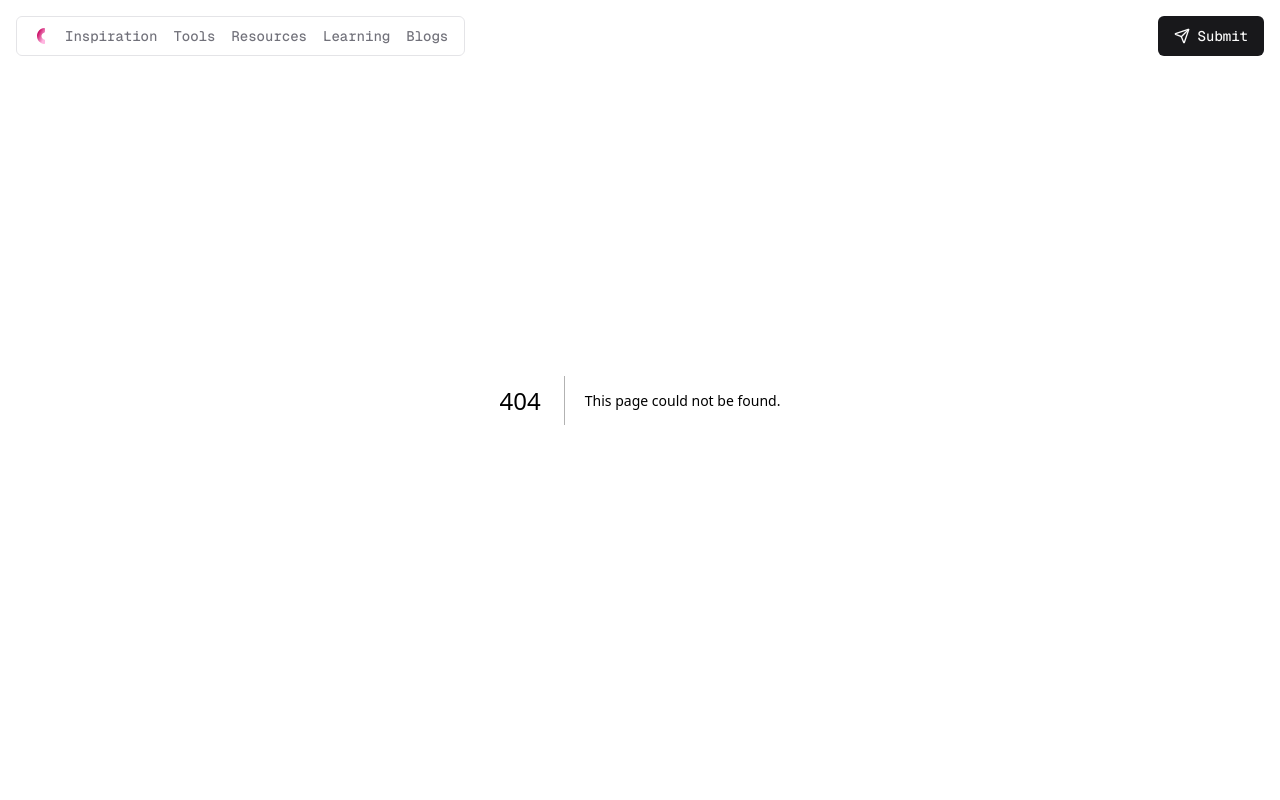
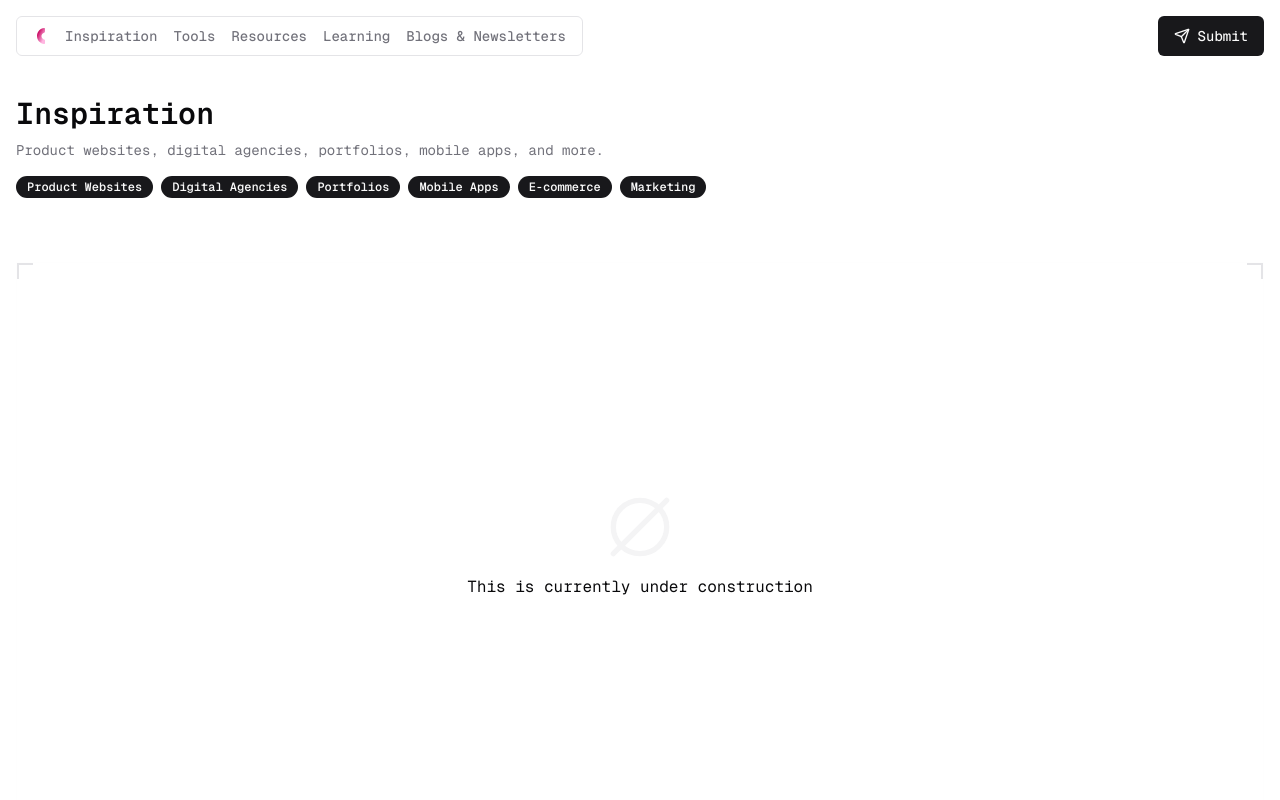
Before and after one commit to haroldjeshua/curation, a Next.js app: page /inspiration in a window 1280 px wide. Before the commit this address had no page. Shown: the top 800 px of the page. Built offline with nearby package versions, Linux system fonts and the light colour scheme.

Commit message:
add badge, add init routes, lil ui fix

```diff
--- /dev/null
+++ b/app/(routes)/inspiration/page.tsx
@@ -0,0 +1,50 @@
+import { Badge } from "@/components/ui/badge";
+import { CircleSlash2 } from "lucide-react";
+
+type InspirationTag = {
+  name: string;
+};
+
+const inspirationTags: InspirationTag[] = [
+  { name: "Product Websites" },
+  { name: "Digital Agencies" },
+  { name: "Portfolios" },
+  { name: "Mobile Apps" },
+  { name: "E-commerce" },
+  { name: "Marketing" },
+];
+
+export default function page() {
+  return (
+    <section className="flex flex-col gap-4 px-4 pb-12 pt-24">
+      <div className="space-y-2">
+        <h2 className="text-3xl font-bold">Inspiration</h2>
+        <p className="text-sm text-muted-foreground">
+          Product websites, digital agencies, portfolios, mobile apps, and more.
+        </p>
+      </div>
+
+      <div className="mb-12 flex flex-row flex-nowrap gap-2">
+        {inspirationTags.map((tag) => (
+          <Badge key={tag.name}>{tag.name}</Badge>
+        ))}
+      </div>
+
+      <EmptyState />
+    </section>
+  );
+}
+
+export function EmptyState() {
+  return (
+    <div className="relative flex min-h-[calc(100vh-215px)] flex-col items-center justify-center gap-4 border border-muted/10 px-4 pb-4">
+      <div className="absolute left-0 top-0 size-4 border-l-2 border-t-2 border-border" />
+      <div className="absolute right-0 top-0 size-4 border-r-2 border-t-2 border-border" />
+      <div className="absolute bottom-0 left-0 size-4 border-b-2 border-l-2 border-border" />
+      <div className="absolute bottom-0 right-0 size-4 border-b-2 border-r-2 border-border" />
+
+      <CircleSlash2 className="size-16 text-muted" />
+      <h2>This is currently under construction</h2>
+    </div>
+  );
+}
--- /dev/null
+++ b/app/(routes)/resources/page.tsx
@@ -0,0 +1,20 @@
+import { EmptyState } from "../inspiration/page";
+
+export default function page() {
+  return (
+    <section className="flex flex-col px-4 pb-12 pt-24">
+      <div className="mb-12 space-y-2">
+        <h2 className="text-3xl font-bold">Resources</h2>
+        <p className="text-sm text-muted-foreground">
+          Resources for designers, developers, and product managers.
+        </p>
+      </div>
+
+      <div className="hidden grid-cols-1 gap-4 md:grid-cols-2 lg:grid-cols-4">
+        <h1>insert inspiration grid here</h1>
+      </div>
+
+      <EmptyState />
+    </section>
+  );
+}
--- /dev/null
+++ b/app/(routes)/tools/page.tsx
@@ -0,0 +1,20 @@
+import { EmptyState } from "../inspiration/page";
+
+export default function page() {
+  return (
+    <section className="flex flex-col px-4 pb-12 pt-24">
+      <div className="mb-12 space-y-2">
+        <h2 className="text-3xl font-bold">Tools</h2>
+        <p className="text-sm text-muted-foreground">
+          Toolkit for designers, developers, and product managers.
+        </p>
+      </div>
+
+      <div className="hidden grid-cols-1 gap-4 md:grid-cols-2 lg:grid-cols-4">
+        <h1>insert inspiration grid here</h1>
+      </div>
+
+      <EmptyState />
+    </section>
+  );
+}
--- a/app/layout.tsx
+++ b/app/layout.tsx
@@ -47,7 +47,7 @@ export default function RootLayout({
         >
           <Nav />
           <CtaFloating />
-          {children}
+          <main className="flex min-h-screen flex-col">{children}</main>
           <Footer />
         </ThemeProvider>
       </body>
--- a/app/page.tsx
+++ b/app/page.tsx
@@ -1,31 +1,24 @@
 import { ScrollArea, ScrollBar } from "@/components/ui/scroll-area";
-
-const navlinks = [
-  { name: "Inspiration", href: "/" },
-  { name: "Tools", href: "/" },
-  { name: "Resources", href: "/" },
-  { name: "Learning", href: "/" },
-  { name: "Blogs", href: "/" },
-];
+import { siteConfig } from "@/config/site";
 
 export default function Home() {
   return (
-    <main className="flex min-h-screen flex-col">
+    <>
       <section className="w-full px-4 pb-12 pt-24">
         <h1 className="text-5xl font-bold">Curation</h1>
-        <p>Curated design inspiration</p>
+        <p>Curated design inspiration and resources</p>
       </section>
 
       <ScrollArea>
         <section className="relative flex min-h-[calc(100vh-216px)] w-full flex-row flex-nowrap gap-4 overflow-y-auto px-4 pb-4">
-          {navlinks.map((link) => (
+          {siteConfig.routes.map((link) => (
             <div
               key={link.name}
               className="flex h-auto w-1/3 min-w-44 flex-col items-center justify-center rounded-xl bg-foreground/15 backdrop-blur transition-colors ease-linear hover:bg-foreground/25 supports-[backdrop-filter]:bg-foreground/15"
             >
               <a
                 href={link.href}
-                className="flex size-full flex-col items-center justify-center p-4"
+                className="flex size-full flex-col items-center justify-center p-4 text-center"
               >
                 {link.name}
               </a>
@@ -34,6 +27,6 @@ export default function Home() {
         </section>
         <ScrollBar orientation="horizontal" />
       </ScrollArea>
-    </main>
+    </>
   );
 }
--- a/components/nav.tsx
+++ b/components/nav.tsx
@@ -1,13 +1,6 @@
+import { siteConfig } from "@/config/site";
 import { Logo } from "./logo/logo";
 import NavMenu from "./nav-menu";
-
-const navlinks = [
-  { name: "Inspiration", href: "/" },
-  { name: "Tools", href: "/" },
-  { name: "Resources", href: "/" },
-  { name: "Learning", href: "/" },
-  { name: "Blogs", href: "/" },
-];
 
 export default function Nav() {
   return (
@@ -25,7 +18,7 @@ export default function Nav() {
           <NavMenu />
         </div>
         <div className="hidden items-center justify-between gap-4 md:flex">
-          {navlinks.map((link) => (
+          {siteConfig.routes.map((link) => (
             <a
               key={link.name}
               href={link.href}
--- /dev/null
+++ b/components/ui/badge.tsx
@@ -0,0 +1,36 @@
+import * as React from "react"
+import { cva, type VariantProps } from "class-variance-authority"
+
+import { cn } from "@/lib/utils"
+
+const badgeVariants = cva(
+  "inline-flex items-center rounded-full border px-2.5 py-0.5 text-xs font-semibold transition-colors focus:outline-none focus:ring-2 focus:ring-ring focus:ring-offset-2",
+  {
+    variants: {
+      variant: {
+        default:
+          "border-transparent bg-primary text-primary-foreground hover:bg-primary/80",
+        secondary:
+          "border-transparent bg-secondary text-secondary-foreground hover:bg-secondary/80",
+        destructive:
+          "border-transparent bg-destructive text-destructive-foreground hover:bg-destructive/80",
+        outline: "text-foreground",
+      },
+    },
+    defaultVariants: {
+      variant: "default",
+    },
+  }
+)
+
+export interface BadgeProps
+  extends React.HTMLAttributes<HTMLDivElement>,
+    VariantProps<typeof badgeVariants> {}
+
+function Badge({ className, variant, ...props }: BadgeProps) {
+  return (
+    <div className={cn(badgeVariants({ variant }), className)} {...props} />
+  )
+}
+
+export { Badge, badgeVariants }
--- /dev/null
+++ b/config/site.ts
@@ -0,0 +1,11 @@
+export const siteConfig = {
+  title: "Curation",
+  description: "Curated design inspiration and resources",
+  routes: [
+    { name: "Inspiration", href: "/inspiration" },
+    { name: "Tools", href: "/tools" },
+    { name: "Resources", href: "/resources" },
+    { name: "Learning", href: "/learning" },
+    { name: "Blogs & Newsletters", href: "/blogs" },
+  ],
+};
```
